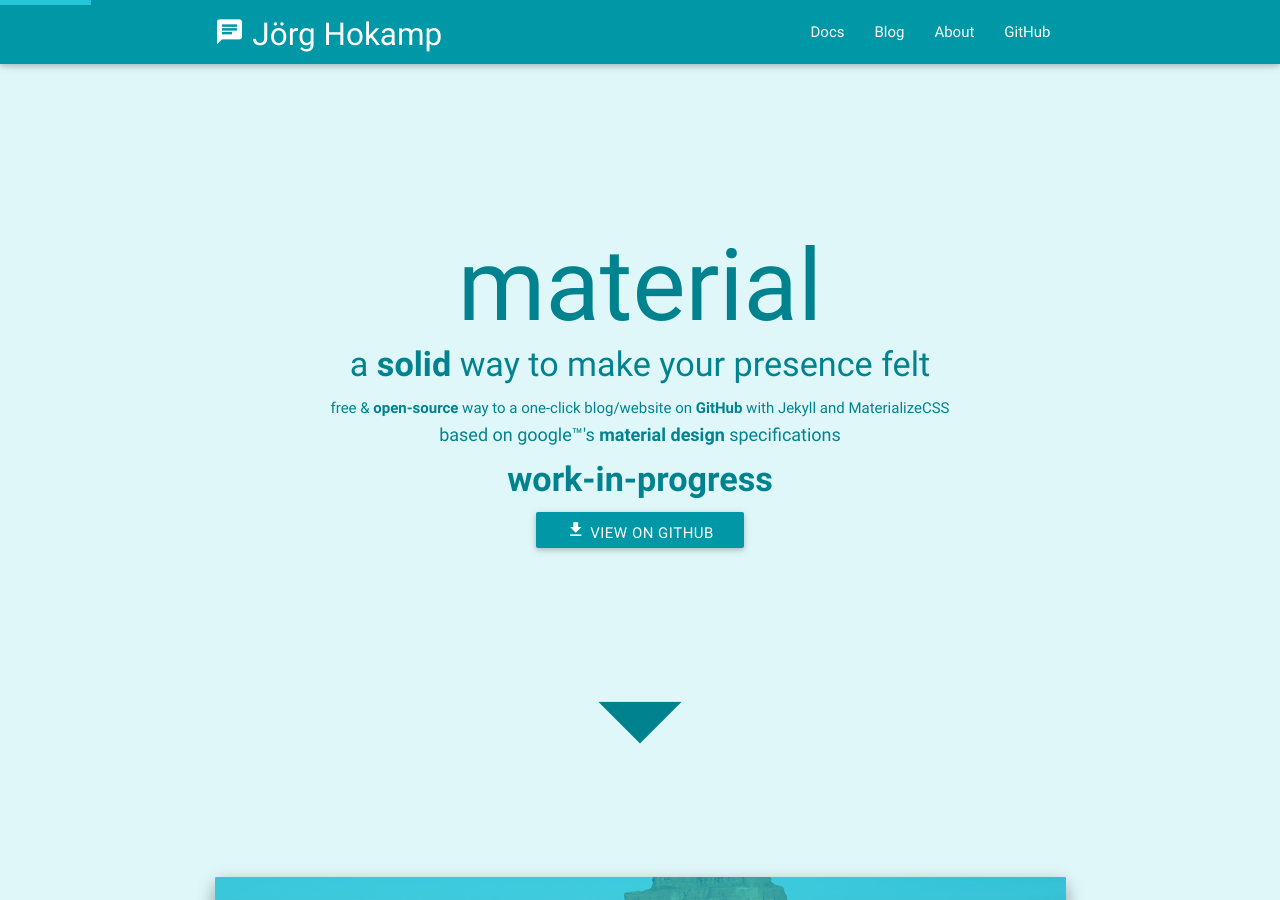
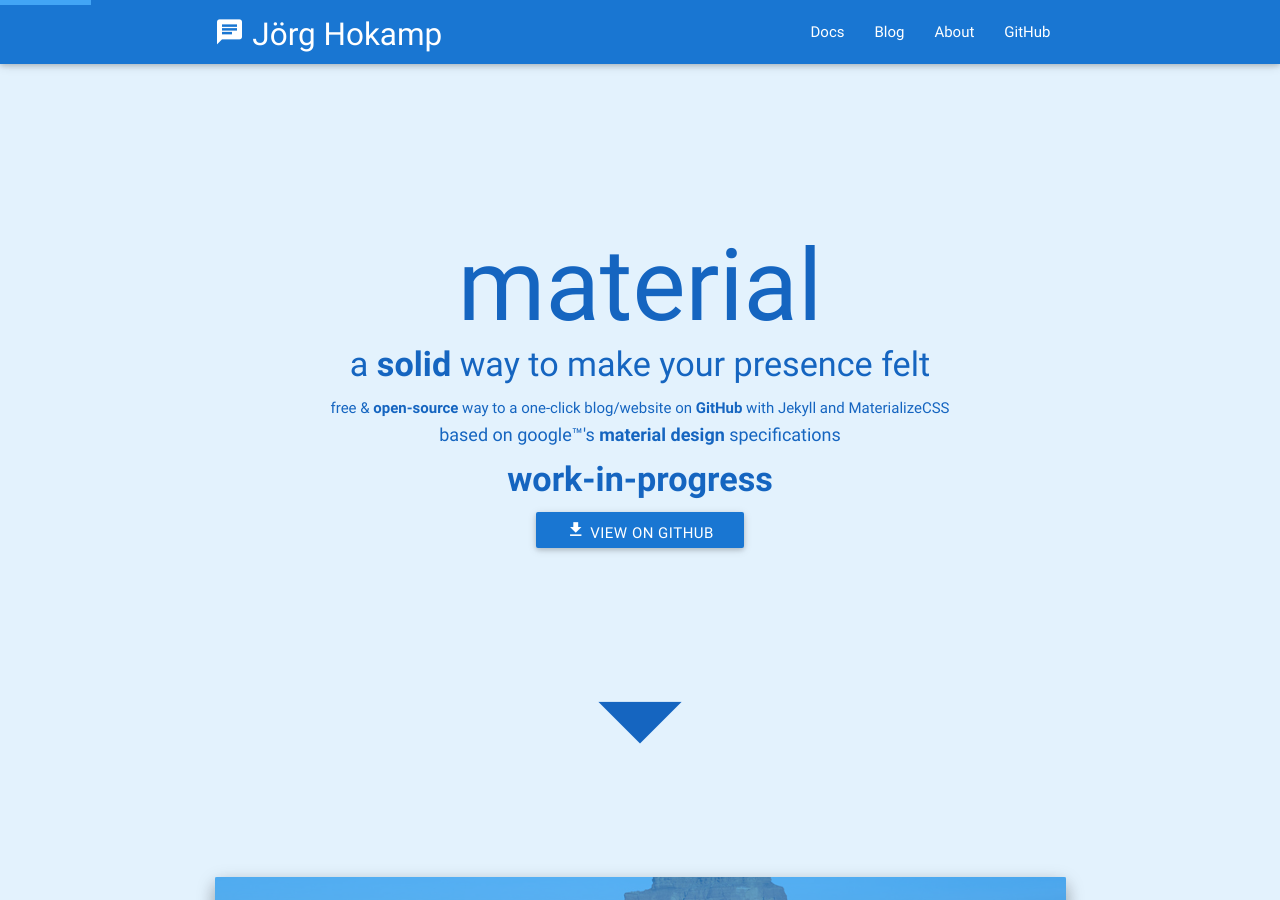
Before and after one commit to jhokamp/jhokamp.github.io, a Jekyll site: the page built from index.html, in a window 1280 px wide and 900 px high. Built offline with Jekyll 4.4.1, drawn with Linux system fonts in a browser that asks for light colours.

Commit message:
Update _config.yml

```diff
--- a/_config.yml
+++ b/_config.yml
@@ -8,7 +8,7 @@ baseurl: "" # the subpath of your site, e.g. /blog/
 url: "http://jhokamp.github.io" # the base hostname & protocol for your site
 twitter_username: hamburgkind
 github_username:  jhokamp
-css: "cyan"
+css: "blue"
 
 # Build settings
 markdown: kramdown
```
